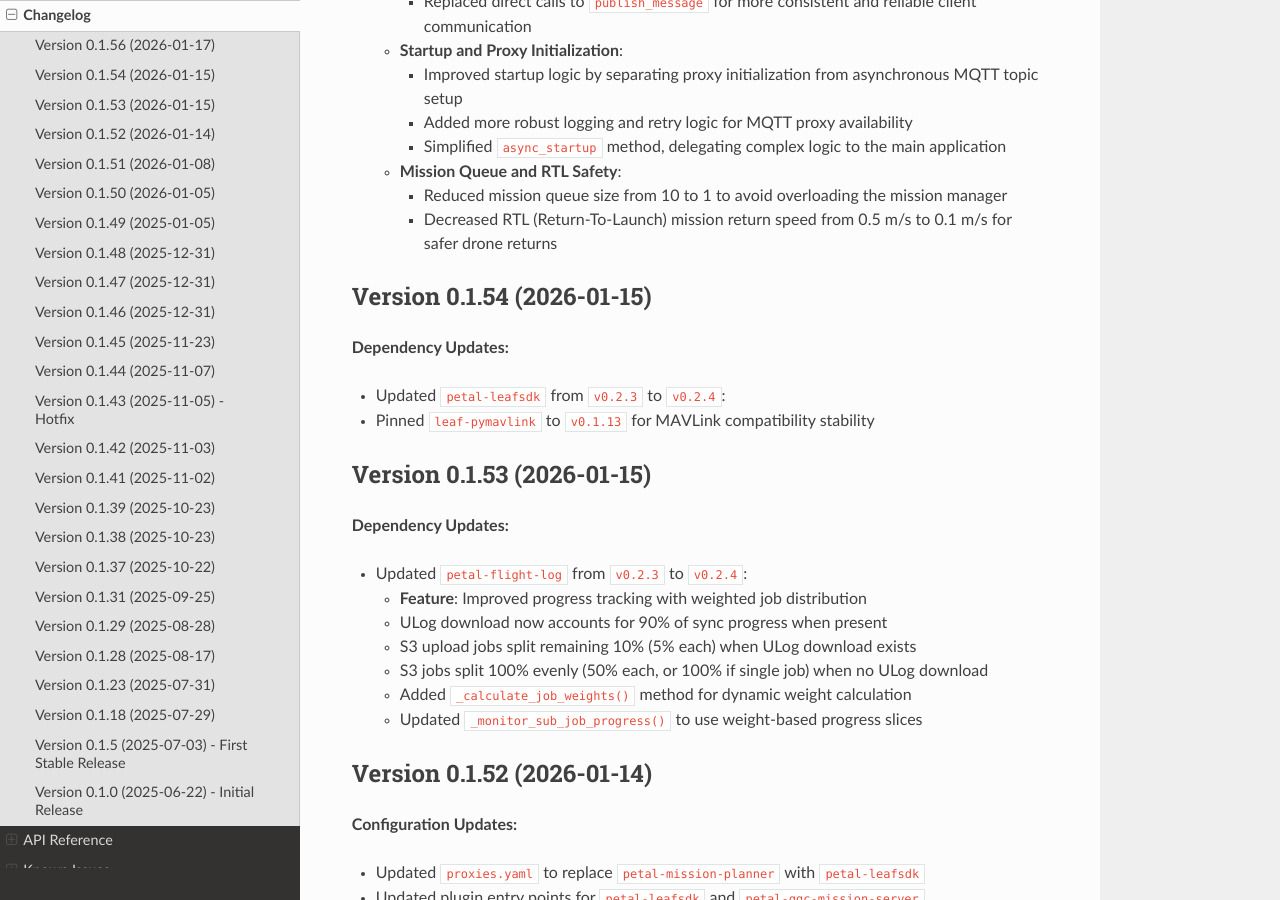
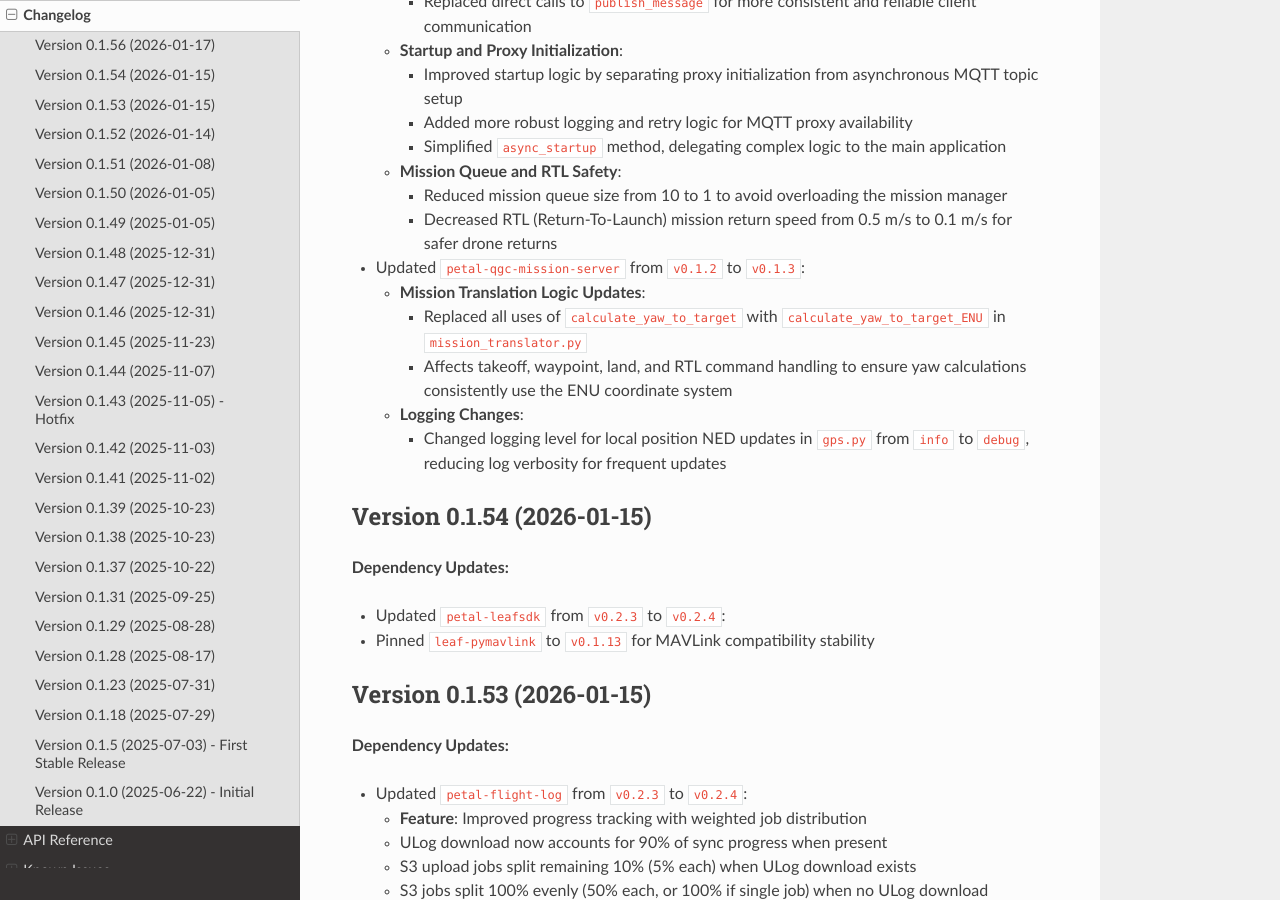
Before and after one commit to DroneLeaf/petal-app-manager, a Sphinx documentation site: the page built from docs/changelog.rst, in a window 1280 px wide and 900 px high, scrolled down 1027 px. Built offline with Sphinx 7.4.7 and the Read the Docs theme 3.1.0, drawn with Linux system fonts in a browser that asks for light colours; the version number is read from the project's files by our own code.

Commit message:
fix: update petal-qgc-mission-server version to 0.1.3 and improve mission translation logic

```diff
--- a/docs/changelog.rst
+++ b/docs/changelog.rst
@@ -51,6 +51,17 @@ Version 0.1.56 (2026-01-17)
 
     - Reduced mission queue size from 10 to 1 to avoid overloading the mission manager
     - Decreased RTL (Return-To-Launch) mission return speed from 0.5 m/s to 0.1 m/s for safer drone returns
+
+- Updated ``petal-qgc-mission-server`` from ``v0.1.2`` to ``v0.1.3``:
+
+  - **Mission Translation Logic Updates**:
+
+    - Replaced all uses of ``calculate_yaw_to_target`` with ``calculate_yaw_to_target_ENU`` in ``mission_translator.py``
+    - Affects takeoff, waypoint, land, and RTL command handling to ensure yaw calculations consistently use the ENU coordinate system
+
+  - **Logging Changes**:
+
+    - Changed logging level for local position NED updates in ``gps.py`` from ``info`` to ``debug``, reducing log verbosity for frequent updates
 
 Version 0.1.54 (2026-01-15)
 ---------------------------
```
